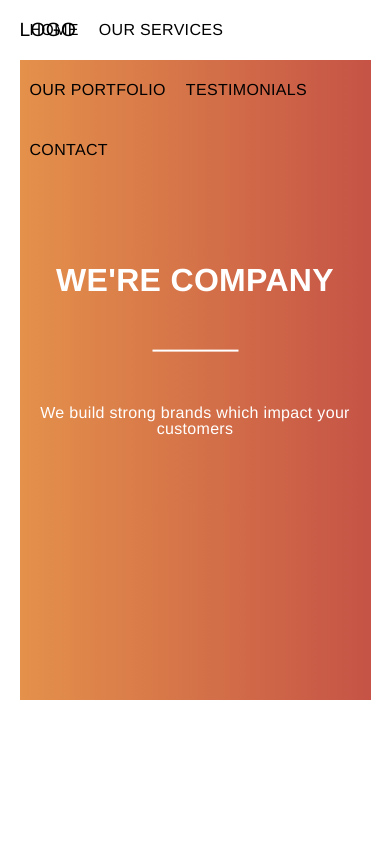
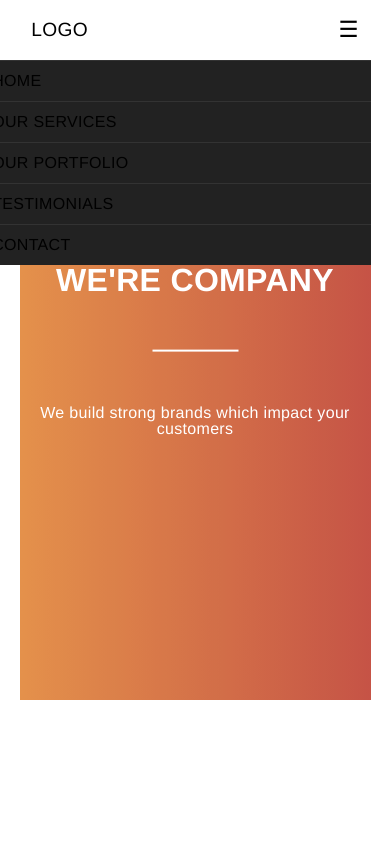
Before and after one commit to windan11/demo-website, a plain HTML site: page index.html in a window 390 px wide. Shown: the top 844 px of the page. Drawn offline with Linux system fonts and the light colour scheme.

Commit message:
add responsive css

```diff
--- a/index.html
+++ b/index.html
@@ -4,6 +4,7 @@
 	<meta name="viewport" content="width=device-width, intial-scale=1" charset="utf-8">
 	<title>Title Goes Here</title>
 	<link rel="stylesheet" href="main.css">
+	<link rel="stylesheet" href="responsive.css">
 	<link rel="stylesheet" href="https://cdnjs.cloudflare.com/ajax/libs/font-awesome/4.7.0/css/font-awesome.min.css">
 </head>
 <body>
@@ -106,7 +107,7 @@
 		</div>
 	</section>
 
-	<!--replicating footer section of Airbnb excluding currency conversion-->
+	<!---------------------replicating footer section of Airbnb excluding currency conversion-->
 	<section class="footer">
 		<div class="footer-links">
 			<div class="col">
@@ -146,7 +147,5 @@
 			</div>
 		</div>
 	</section>
-	<!--
-	<footer>&copy; All Rights Reserved</footer> -->
 </body>
 </html>
```
